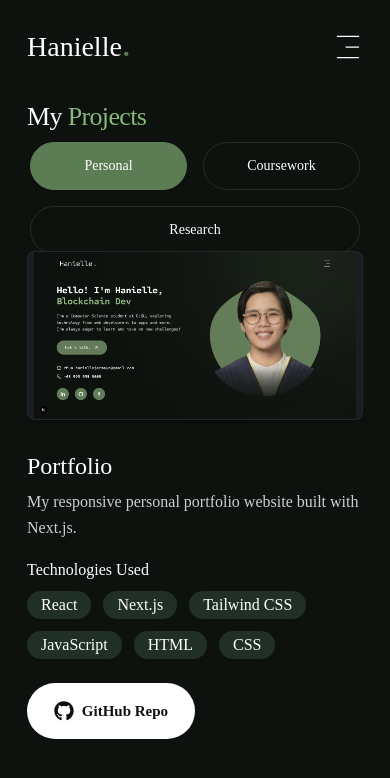
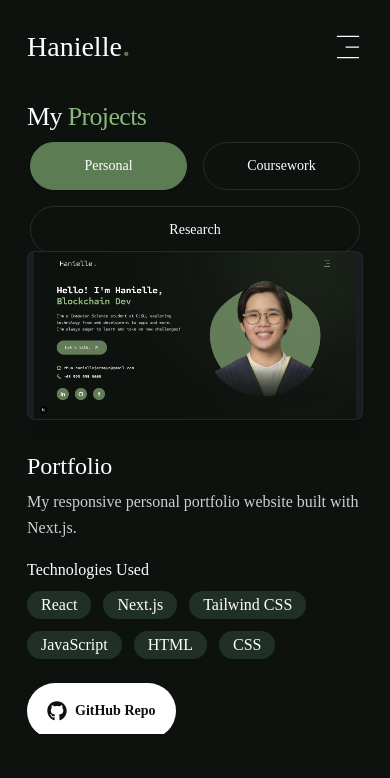
Before and after one commit to haniellejermayn/haniellejermayn-portfolio, a Next.js app: page /projects in a window 390 px wide. Shown: the top 778 px of the page. Built offline with nearby package versions, Linux system fonts and the light colour scheme; a web font is replaced by a local one.

Commit message:
minor improvements on mobile responsiveness

```diff
--- a/src/app/experience/page.jsx
+++ b/src/app/experience/page.jsx
@@ -126,7 +126,7 @@ const Experience = () => {
         opacity: 1,
         transition: { delay: 2.4, duration: 0.4, ease: "easeIn" }
       }}
-      className="min-h-[85vh] flex items-center"
+      className="min-h-screen flex items-start"
     >
       <div className="container mx-auto flex flex-col">
         {/* Header */}
--- a/src/app/globals.css
+++ b/src/app/globals.css
@@ -57,7 +57,7 @@ body {
 }
 
 .btn-sm {
-  @apply min-w-[168px] px-5 text-[15px] font-semibold;
+  @apply min-w-[140px] px-5 text-[14px] font-semibold;
 }
 
 .btn-lg {
--- a/src/app/projects/page.jsx
+++ b/src/app/projects/page.jsx
@@ -85,9 +85,9 @@ const Projects = () => {
         opacity: 1,
         transition: { delay: 2.4, duration: 0.4, ease: "easeIn" }
       }}
-      className="min-h-[80vh] flex items-center py-0"
+      className="min-h-screen flex items-start py-0"
     >
-      <div className="container mx-auto w-full h-[80vh] flex flex-col mt-2">
+      <div className="container mx-auto w-full h-screen flex flex-col mt-2">
         {/* Header */}
         <h2 className="h2 mb-2 max-w-[600px]">
           My <span className="text-accent-light">Projects</span>
@@ -110,7 +110,7 @@ const Projects = () => {
             })}
           </TabsList>
           {/* Tabs Content */}
-          <div className="scrollbar scrollbar-thumb-accent scrollbar-track-accent/5 overflow-y-scroll xl:overflow-y-visible">
+          <div className="h-[60vh] scrollbar scrollbar-thumb-accent scrollbar-track-accent/5 overflow-y-scroll xl:overflow-y-visible">
             {categories.map((category) => {
               return (
                 <TabsContent key={category} value={category}>
@@ -188,7 +188,7 @@ const Projects = () => {
                                     </div>
                                   )}
                                 {/* Buttons */}
-                                <div className="mt-2 flex flex-row gap-4">
+                                <div className="mt-2 flex flex-row gap-2">
                                   {project.link && (
                                     <Link href={project.link}>
                                       <button className="btn btn-sm btn-accent flex gap-2">
```
